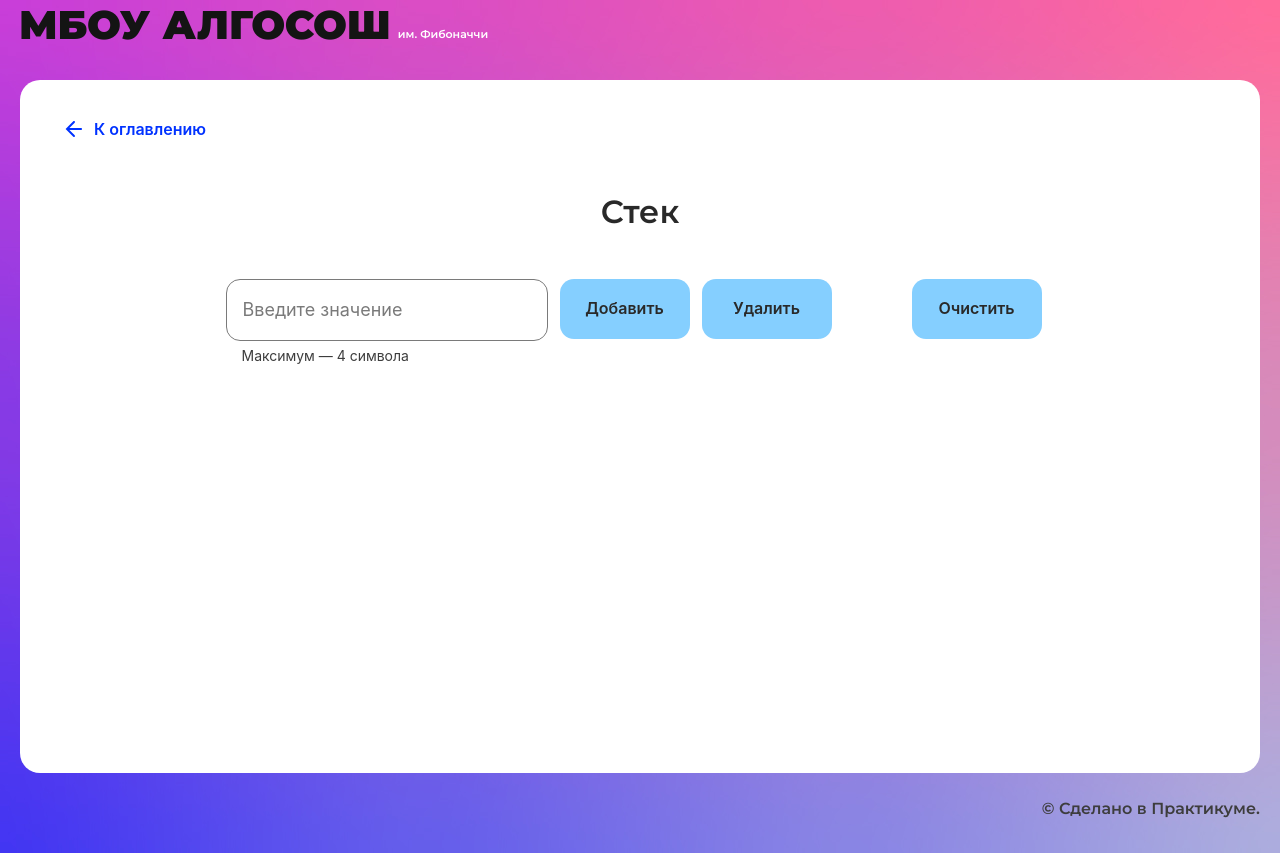
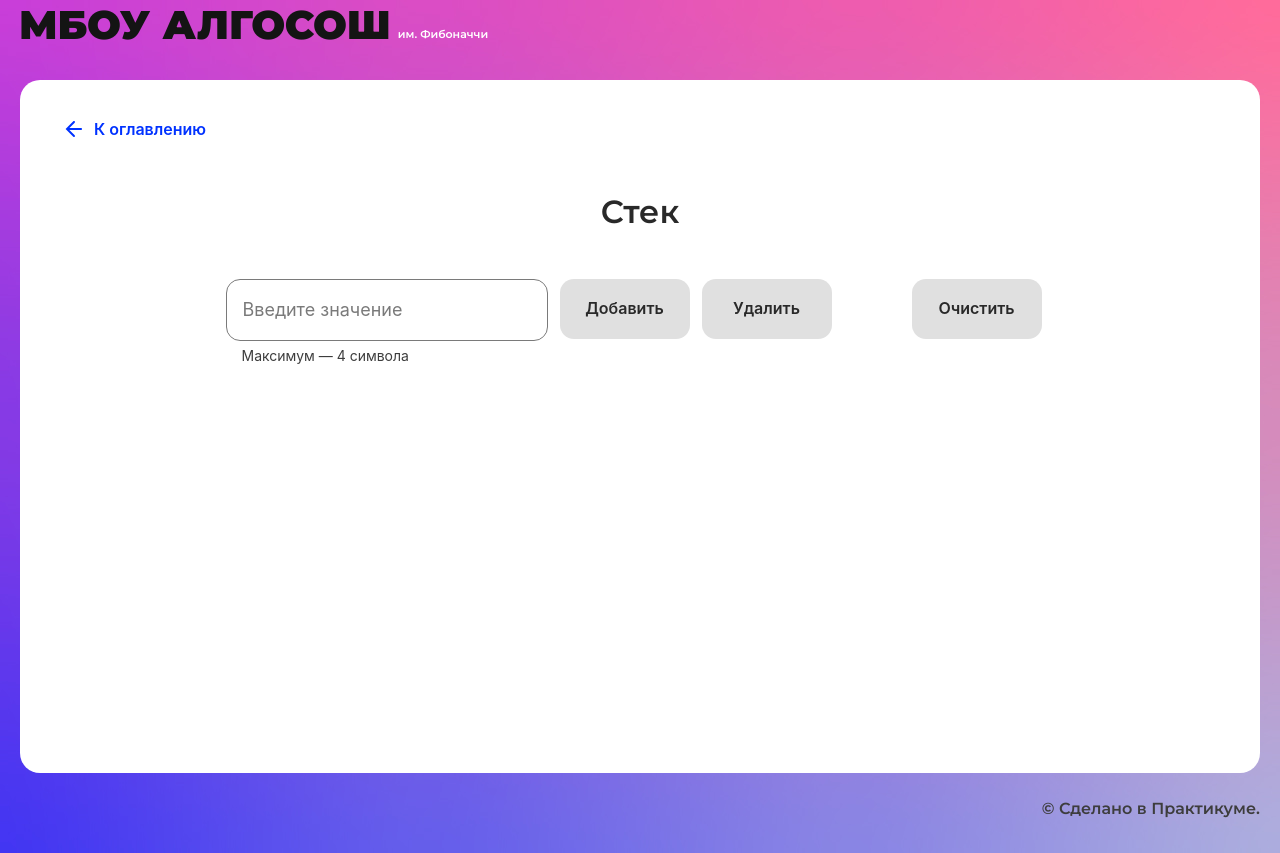
Before and after one commit to Ev-Kos/algososh, a React (Create React App) app: page /stack in a window 1280 px wide. Built offline with nearby package versions, Linux system fonts and the light colour scheme.

Commit message:
add stack

```diff
--- a/src/components/sorting-page/sorting-page.tsx
+++ b/src/components/sorting-page/sorting-page.tsx
@@ -17,7 +17,10 @@ type TInput = {
 
 export const SortingPage: FC = () => {
   const [arr, setArr] = useState<TArrNumber[]>([]);
-  const [loader, setLoader]= useState<boolean[]>([false,false, false]);
+  const [loader, setLoader]= useState({
+    ascBtn: false,
+    descBtn: false,
+    arrBtn: false});
   const [input, setInput] = useState<TInput>({choice: true, bubble: false});
 
   const randomArr = () => {
@@ -45,7 +48,7 @@ export const SortingPage: FC = () => {
 
   //по убыванию
   const selectionSortDes = async (arr: TArrNumber[]) => {
-    setLoader([false,true, true])
+    setLoader({ascBtn: false, descBtn: true, arrBtn: true})
     const { length } = arr;
     for (let i = 0; i < length - 1; i++) {
       let maxInd = i;
@@ -65,12 +68,12 @@ export const SortingPage: FC = () => {
     }
     arr[length - 1].color = ElementStates.Modified;
     setArr([...arr]);
-    setLoader([false,false, false])
+    setLoader({ascBtn: false, descBtn: false, arrBtn: false})
   }
 
   //по возрастанию
   const selectionSortAsc = async (arr: TArrNumber[]) => {
-    setLoader([true,false, true]);
+    setLoader({ascBtn: true, descBtn: false, arrBtn: true});
     const { length } = arr;
     for (let i = 0; i < length - 1; i++) {
       let minInd = i;
@@ -90,12 +93,12 @@ export const SortingPage: FC = () => {
     }
     arr[length - 1].color = ElementStates.Modified;
     setArr([...arr]);
-    setLoader([false,false, false])
+    setLoader({ascBtn: false, descBtn: false, arrBtn: false})
   }
 
   //по убыванию пузырьком
   const bubbleSortDes = async (arr: TArrNumber[]) => {
-    setLoader([false,true, true]);
+    setLoader({ascBtn: false, descBtn: true, arrBtn: true});
     const { length } = arr;
 
     for (let i = 0; i < length; i++) {
@@ -112,12 +115,12 @@ export const SortingPage: FC = () => {
       arr[length - i - 1].color = ElementStates.Modified;
     }
     setArr([...arr]);
-    setLoader([false,false, false]);
+    setLoader({ascBtn: false, descBtn: false, arrBtn: false});
   };
 
   //по возрастанию пузырьком
   const bubbleSortAsc = async (arr: TArrNumber[]) => {
-    setLoader([true,false, true]);
+    setLoader({ascBtn: true, descBtn: false, arrBtn: true});
     const { length } = arr;
 
     for (let i = 0; i < length; i++) {
@@ -134,7 +137,7 @@ export const SortingPage: FC = () => {
       arr[length - i - 1].color = ElementStates.Modified;
     }
     setArr([...arr]);
-    setLoader([false,false, false]);
+    setLoader({ascBtn: false, descBtn: false, arrBtn: false});
   };
 
   const selectInput = (item: string) => {
@@ -162,21 +165,21 @@ export const SortingPage: FC = () => {
             text='По возрастанию'
             extraClass='ascending'
             sorting={Direction.Ascending}
-            disabled={loader[1]} isLoader={loader[0] ? true: false}
+            disabled={loader.descBtn} isLoader={loader.ascBtn ? true: false}
             onClick={() => {input.choice ? selectionSortAsc(arr) : bubbleSortAsc(arr)}}>
           </Button>
           <Button type='button'
             text='По убыванию'
             extraClass='descending'
             sorting={Direction.Descending}
-            disabled={loader[0]} isLoader={loader[1] ? true: false}
+            disabled={loader.ascBtn} isLoader={loader.descBtn ? true: false}
             onClick={() => {input.choice ? selectionSortDes(arr) : bubbleSortDes(arr)}}>
           </Button>
         </div>
         <Button type='submit'
           text='Новый массив'
           onClick={()=>handleClick}
-          disabled={loader[2] ? true: false}>
+          disabled={loader.arrBtn ? true: false}>
         </Button>
       </form>
       <div  className={styles.result}>
--- a/src/components/stack-page/stack-page.tsx
+++ b/src/components/stack-page/stack-page.tsx
@@ -1,27 +1,109 @@
-import { FC } from 'react';
+import { FC, useMemo, useState, ChangeEvent } from 'react';
+import { TArrString } from '../../types/types';
 import { Button } from '../ui/button/button';
 import { Input } from '../ui/input/input';
+import { Circle } from '../ui/circle/circle';
 import { SolutionLayout } from '../ui/solution-layout/solution-layout';
+import { Stack } from './stack';
 import styles from './stack-page.module.css';
+import { ElementStates } from '../../types/element-states';
+import { delay } from '../utils/utils';
+import { SHORT_DELAY_IN_MS } from '../../constants/delays';
 
 export const StackPage: FC = () => {
+  const [arr, setArr] = useState<TArrString[]>([]);
+  const [loader, setLoader]= useState({
+    addBtn: false,
+    deleteBtn: false,
+    clearBtn: false});
+  const [string, setString] = useState('');
+
+  const stack = useMemo(() => {
+    return new Stack<TArrString>();
+  }, []);
+
+  const onChange = (e: ChangeEvent<HTMLInputElement>) => {
+    e.preventDefault()
+    setString(e.target.value);
+  }
+
+  const addElement = async () => {
+    setLoader({ addBtn: true, deleteBtn: false, clearBtn: false });
+    stack.push({value: string, color: ElementStates.Default});
+    const top = stack.peak();
+    setArr([...arr, {value: top?.value
+      ? top.value
+      : '', color: ElementStates.Changing}]);
+    await delay(SHORT_DELAY_IN_MS);
+    setArr([...arr, {value: top?.value
+      ? top.value
+      : '', color: ElementStates.Default}])
+    await delay(SHORT_DELAY_IN_MS);
+    setLoader({ addBtn: false, deleteBtn: false, clearBtn: false });
+    setString('');
+  }
+
+  const deleteElement = async () => {
+    setLoader({ addBtn: false, deleteBtn: true, clearBtn: false });
+    arr[arr.length - 1].color = ElementStates.Changing;
+    setArr([...arr]);
+    await delay(SHORT_DELAY_IN_MS);
+    stack.pop();
+    arr.pop();
+    setArr([...arr]);
+    await delay(SHORT_DELAY_IN_MS);
+    setLoader({ addBtn: false, deleteBtn: false, clearBtn: false });
+  }
+
+  const clear = async () => {
+    setLoader({ addBtn: false, deleteBtn: false, clearBtn: true });
+    stack.clear();
+    setArr([]);
+    await delay(SHORT_DELAY_IN_MS);
+    setLoader({ addBtn: false, deleteBtn: false, clearBtn: false });
+  }
+
   return (
     <SolutionLayout title="Стек">
       <form className={styles.form}>
         <div className={styles.container}>
-          <Input isLimitText={true} maxLength={4} placeholder='Введите значение'/>
-          <Button text='Добавить' type='submit'></Button>
-          <Button text='Удалить' type='button'></Button>
+          <Input value={string}
+            isLimitText={true}
+            onChange={onChange}
+            maxLength={4}
+            placeholder='Введите значение'/>
+          <Button text='Добавить'
+            type='submit'
+            onClick={addElement}
+            disabled={!string}
+            isLoader={loader.addBtn}>
+          </Button>
+          <Button text='Удалить'
+            type='button'
+            isLoader={loader.deleteBtn}
+            onClick={deleteElement}
+            disabled={stack.getSize() === 0 || loader.addBtn}>
+          </Button>
         </div>
-        <Button text='Очистить' type='button'></Button>
+        <Button text='Очистить'
+          type='button'
+          onClick={clear}
+          isLoader={loader.clearBtn}
+          disabled={stack.getSize() === 0 || loader.addBtn || loader.deleteBtn}>
+        </Button>
       </form>
-      {/* <div  className={styles.result}>
+      <div  className={styles.result}>
         {arr.map((item, index) => {
           return (
-            <Column index={item.value} key={index} state={item.color}></Column>
+            <Circle
+              letter={item.value}
+              state={item.color}
+              key={index}
+              index={index}
+              head={(stack.getSize() - 1) === index ?'top' : ''}/>
           );
         })}
-      </div> */}
+      </div>
     </SolutionLayout>
   );
 };
--- a/src/components/stack-page/stack.tsx
+++ b/src/components/stack-page/stack.tsx
@@ -3,6 +3,7 @@ interface IStack<T> {
     pop: () => void;
     peak: () => T | null;
     getSize: () => number;
+    clear: () => void;
 }
 
 export class Stack<T> implements IStack<T> {
@@ -24,4 +25,5 @@ interface IStack<T> {
     }
   }
   getSize = () => this.container.length;
+  clear = () => this.container = [];
 }
```
Lines whose indentation alone changed are shown as unchanged.
